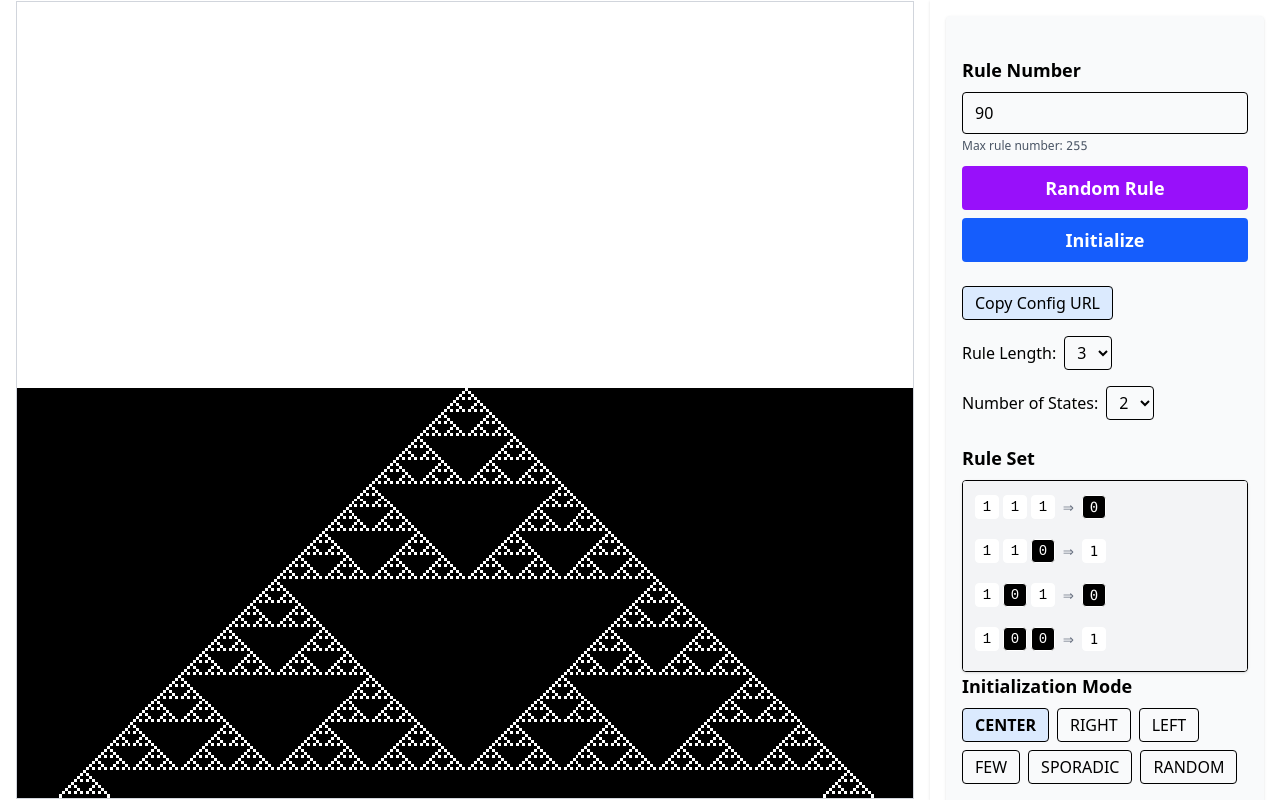
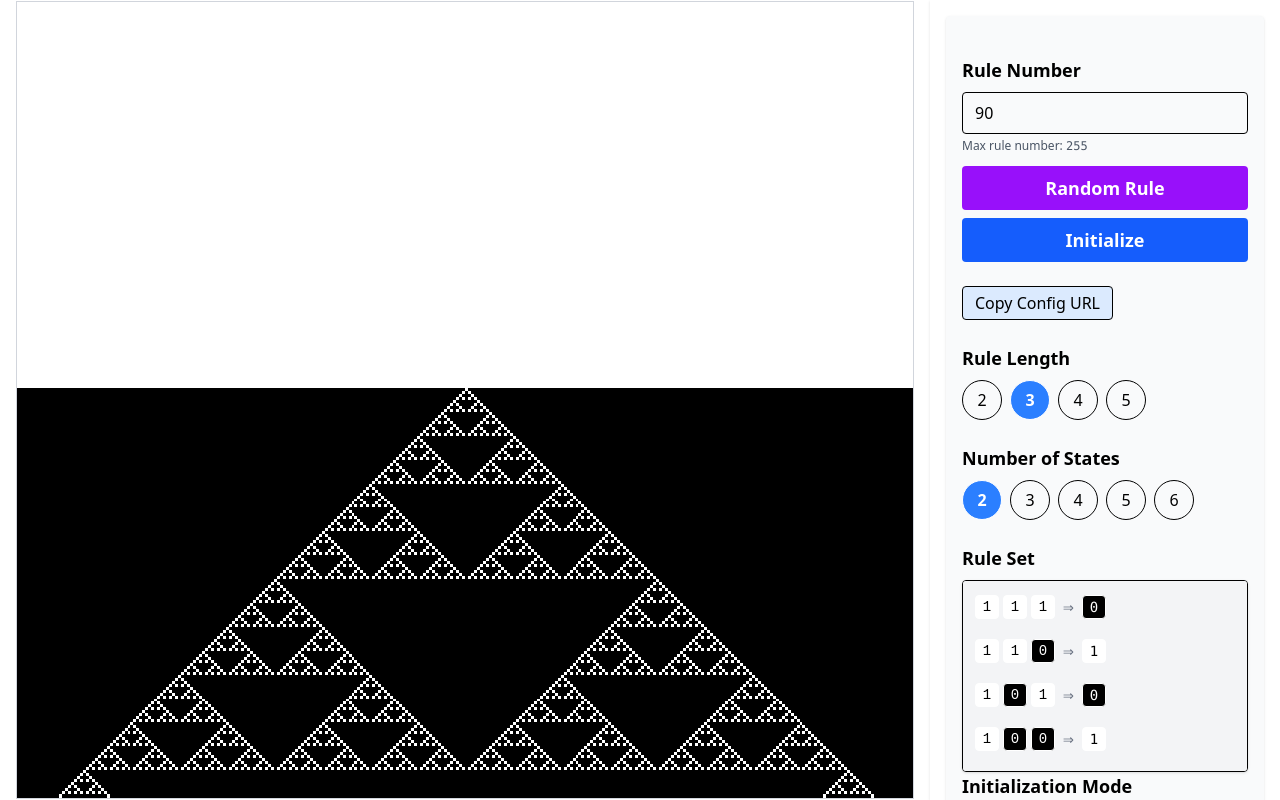
Before and after one commit to twohiccups/celluar-automata, a Next.js app: page / in a window 1280 px wide. Built offline with nearby package versions, Linux system fonts and the light colour scheme.

Commit message:
feat: tooltips

```diff
--- a/src/app/components/ControlPanel.tsx
+++ b/src/app/components/ControlPanel.tsx
@@ -10,8 +10,8 @@ import RuleEditor from '@/app/components/RuleEditor';
 
 import RuleInput from './RuleInput';
 import { ColorThemeSelector } from './ColorThemeSelector';
-import { useRulesContext } from '../contexts/RulesContext';
 import { ExportConfigButton } from './ExportConfigButton';
+import RuleConfigSelectors from './RuleConfigSelectors';
 
 
 
@@ -65,52 +65,6 @@ function EdgeModeSelector() {
     );
 }
 
-function RuleConfigSelectors() {
-
-    const {
-    } = useCelluarContext()
-
-    const {
-        numStates,
-        setNumStatesAndReset,
-        ruleLength,
-        setRuleLengthAndReset,
-
-    } = useRulesContext()
-    return (
-        <>
-            <div className="mt-4 flex items-center gap-2">
-                <label className="font-medium">Rule Length:</label>
-                <select
-                    className="border rounded px-2 py-1"
-                    value={ruleLength}
-                    onChange={(e) => setRuleLengthAndReset(Number(e.target.value))}
-                >
-                    {[2, 3, 4, 5].map((len) => (
-                        <option key={len} value={len}>
-                            {len}
-                        </option>
-                    ))}
-                </select>
-            </div>
-
-            <div className="mt-4 flex items-center gap-2">
-                <label className="font-medium">Number of States:</label>
-                <select
-                    className="border rounded px-2 py-1"
-                    value={numStates}
-                    onChange={(e) => setNumStatesAndReset(Number(e.target.value))}
-                >
-                    {[2, 3, 4, 5].map((n) => (
-                        <option key={n} value={n}>
-                            {n}
-                        </option>
-                    ))}
-                </select>
-            </div>
-        </>
-    );
-}
 
 
 function LogicalWidthSelector() {
@@ -184,8 +138,6 @@ function ScrollSpeedSelector() {
 
 export default function ControlPanel() {
 
-
-
     return (
         <div className="mb-6 p-4 bg-gray-50 rounded shadow">
             <RuleInput />
--- /dev/null
+++ b/src/app/components/FloatingTooltip.tsx
@@ -0,0 +1,37 @@
+// components/FloatingTooltip.tsx
+'use client';
+
+import { useEffect, useRef, useState } from 'react';
+import { createPortal } from 'react-dom';
+
+interface FloatingTooltipProps {
+    anchorEl: HTMLElement | null;
+    text: string;
+}
+
+export default function FloatingTooltip({ anchorEl, text }: FloatingTooltipProps) {
+    const [pos, setPos] = useState({ top: 0, left: 0 });
+    const tooltipRef = useRef<HTMLDivElement>(null);
+
+    useEffect(() => {
+        if (!anchorEl || !tooltipRef.current) return;
+
+        const rect = anchorEl.getBoundingClientRect();
+        setPos({
+            top: rect.bottom + window.scrollY + 8, // spacing below
+            left: rect.left + rect.width / 2 + window.scrollX,
+        });
+    }, [anchorEl]);
+
+    return createPortal(
+        <div
+            ref={tooltipRef}
+            className="fixed z-50 transform -translate-x-1/2 bg-gray-800 text-white text-sm px-4 py-2 rounded shadow-lg max-w-sm"
+            style={{ top: pos.top, left: pos.left }}
+        >
+            {text}
+            <div className="absolute -top-1.5 left-1/2 transform -translate-x-1/2 w-3 h-3 bg-gray-800 rotate-45"></div>
+        </div>,
+        document.body
+    );
+}
--- /dev/null
+++ b/src/app/components/RuleConfigSelectors.tsx
@@ -0,0 +1,57 @@
+import { useRulesContext } from "../contexts/RulesContext";
+import SectionTitle from "./SectionTitle";
+
+export default function RuleConfigSelectors() {
+
+    const numStatesTooltip = ""
+
+    const {
+        numStates,
+        setNumStatesAndReset,
+        ruleLength,
+        setRuleLengthAndReset,
+    } = useRulesContext();
+
+    const ruleLengths = [2, 3, 4, 5];
+    const numStatesOptions = [2, 3, 4, 5, 6];
+
+    return (
+        <>
+            <section className="mt-6">
+                <h3 className="text-lg font-semibold mb-2">Rule Length</h3>
+                <div className="flex flex-wrap gap-2">
+                    {ruleLengths.map((len) => (
+                        <button
+                            key={len}
+                            onClick={() => setRuleLengthAndReset(len)}
+                            className={`w-10 h-10 rounded-full flex items-center justify-center border transition ${ruleLength === len
+                                ? 'bg-blue-500 text-white font-bold'
+                                : 'hover:bg-gray-100'
+                                }`}
+                        >
+                            {len}
+                        </button>
+                    ))}
+                </div>
+            </section>
+
+            <section className="mt-6">
+                <SectionTitle title={'Number of States'} tooltip={numStatesTooltip} />
+                <div className="flex flex-wrap gap-2">
+                    {numStatesOptions.map((n) => (
+                        <button
+                            key={n}
+                            onClick={() => setNumStatesAndReset(n)}
+                            className={`w-10 h-10 rounded-full flex items-center justify-center border transition ${numStates === n
+                                ? 'bg-blue-500 text-white font-bold'
+                                : 'hover:bg-gray-100'
+                                }`}
+                        >
+                            {n}
+                        </button>
+                    ))}
+                </div>
+            </section>
+        </>
+    );
+}
--- a/src/app/components/RuleEditor.tsx
+++ b/src/app/components/RuleEditor.tsx
@@ -2,6 +2,7 @@
 
 import { useCelluarContext } from '@/app/contexts/CelluarContext';
 import { useRulesContext } from '../contexts/RulesContext';
+import SectionTitle from './SectionTitle';
 
 function getTextContrast(hex: string): 'black' | 'white' {
     // Utility to determine readable text color
@@ -19,10 +20,11 @@ export default function RuleEditor() {
     const sortedKeys = Object.keys(ruleSet).sort(
         (a, b) => parseInt(b, numStates) - parseInt(a, numStates)
     );
+    const tooltip = ""
 
     return (
         <div className="mt-6">
-            <h3 className="text-lg font-semibold mb-2">Rule Set</h3>
+            <SectionTitle title={'Rule Set'} tooltip={tooltip} />
             <div className="h-48 overflow-y-auto border rounded p-2 bg-gray-100 shadow-sm">
                 <div className="flex flex-col gap-2 text-sm">
                     {sortedKeys.map((key) => {
--- /dev/null
+++ b/src/app/components/SectionTitle.tsx
@@ -0,0 +1,28 @@
+'use client';
+
+import { useRef, useState } from 'react';
+import FloatingTooltip from './FloatingTooltip';
+
+interface SectionTitleProps {
+    title: string;
+    tooltip?: string;
+}
+
+export default function SectionTitle({ title, tooltip }: SectionTitleProps) {
+    const [hovered, setHovered] = useState(false);
+    const ref = useRef<HTMLHeadingElement>(null);
+
+    return (
+        <div className="relative inline-block mb-2">
+            <h3
+                ref={ref}
+                className="text-lg font-semibold select-none cursor-default"
+                onMouseEnter={() => setHovered(true)}
+                onMouseLeave={() => setHovered(false)}
+            >
+                {title}
+            </h3>
+            {tooltip && hovered && <FloatingTooltip anchorEl={ref.current} text={tooltip} />}
+        </div>
+    );
+}
--- a/src/app/contexts/CelluarContext.tsx
+++ b/src/app/contexts/CelluarContext.tsx
@@ -4,7 +4,6 @@ import { createContext, ReactNode, useContext, useEffect, useState } from 'react
 
 import { themes, ThemeName } from '@/app/themes';
 import { useRulesContext } from './RulesContext';
-import { ColorThemeSelector } from '../components/ColorThemeSelector';
 
 
 
--- a/src/app/contexts/RulesContext.tsx
+++ b/src/app/contexts/RulesContext.tsx
@@ -11,15 +11,21 @@ interface RulesContextProps {
     ruleSet: RuleSet;
     currentRuleNumber: number;
     numStates: number;
+
+    // Core logic
     selectRule: (ruleNumber: number) => void;
     updateRule: (key: string, newValue?: string) => void;
-    generateRuleSet: () => void;
+
+    // Setters
     setNumStates: (numStates: number) => void;
     setRuleSet: (ruleSet: RuleSet) => void;
     setCurrentRuleNumber: (ruleNumber: number) => void;
     setRuleLength: (length: number) => void;
+
+    // Helpers
     setRuleLengthAndReset: (length: number) => void;
     setNumStatesAndReset: (count: number) => void;
+    generateRuleSet: (length?: number, states?: number) => void;
 }
 
 const RulesContext = createContext<RulesContextProps | undefined>(undefined);
@@ -30,12 +36,13 @@ export const RulesProvider = ({ children }: { children: React.ReactNode }) => {
     const [ruleLength, setRuleLength] = useState(3);
     const [numStates, setNumStates] = useState(2);
 
-    function generateRuleSet() {
-        const totalRules = numStates ** ruleLength;
+    // Always generate rule set based on latest inputs
+    function generateRuleSet(customLength = ruleLength, customStates = numStates) {
+        const totalRules = customStates ** customLength;
         const newRuleSet: RuleSet = {};
 
         for (let i = 0; i < totalRules; i++) {
-            const key = i.toString(numStates).padStart(ruleLength, '0');
+            const key = i.toString(customStates).padStart(customLength, '0');
             newRuleSet[key] = '0';
         }
 
@@ -79,6 +86,7 @@ export const RulesProvider = ({ children }: { children: React.ReactNode }) => {
                 [key]: updatedValue,
             };
 
+            // Recalculate rule number
             const keys = Object.keys(newRules).sort().reverse();
             const digits = keys.map((k) => newRules[k] ?? '0').join('');
             const newRuleNum = parseInt(digits, numStates);
@@ -90,12 +98,12 @@ export const RulesProvider = ({ children }: { children: React.ReactNode }) => {
 
     function setRuleLengthAndReset(length: number) {
         setRuleLength(length);
-        generateRuleSet();
+        generateRuleSet(length, numStates); // use new length with current numStates
     }
 
     function setNumStatesAndReset(count: number) {
         setNumStates(count);
-        generateRuleSet();
+        generateRuleSet(ruleLength, count); // use current ruleLength with new numStates
     }
 
     return (
@@ -110,8 +118,8 @@ export const RulesProvider = ({ children }: { children: React.ReactNode }) => {
                 generateRuleSet,
                 setNumStates,
                 setRuleSet,
+                setCurrentRuleNumber,
                 setRuleLength,
-                setCurrentRuleNumber,
                 setRuleLengthAndReset,
                 setNumStatesAndReset,
             }}
@@ -124,7 +132,7 @@ export const RulesProvider = ({ children }: { children: React.ReactNode }) => {
 export const useRulesContext = () => {
     const context = useContext(RulesContext);
     if (!context) {
-        throw new Error("useRulesContext must be used within a RulesProvider");
+        throw new Error('useRulesContext must be used within a RulesProvider');
     }
     return context;
 };
```
Also changed, not shown: src/app/components/ColorThemeSelector.tsx (+31 -3 lines), src/app/components/RuleInput.tsx (+31 -6 lines), src/app/outline.txt, src/app/utils/decodeConfigFromUrl.ts (indentation only).
